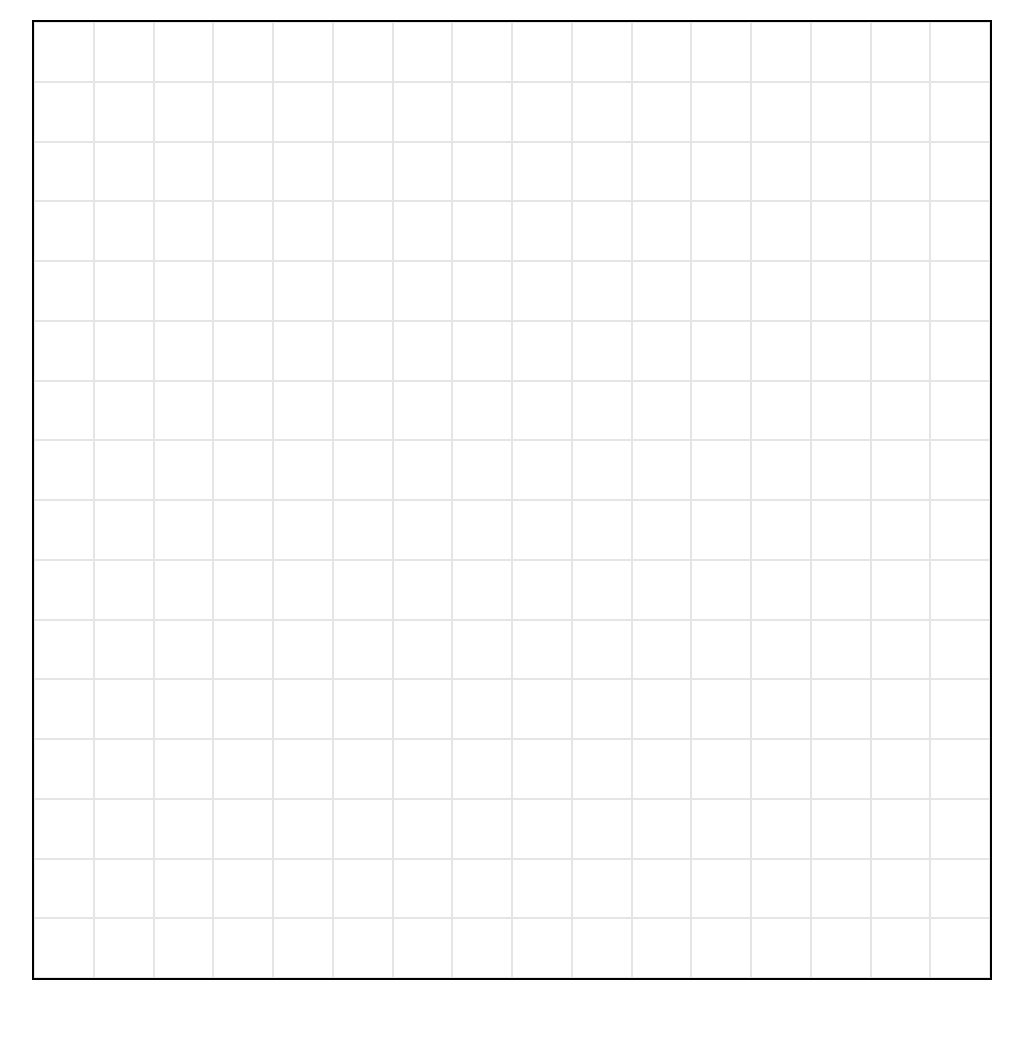
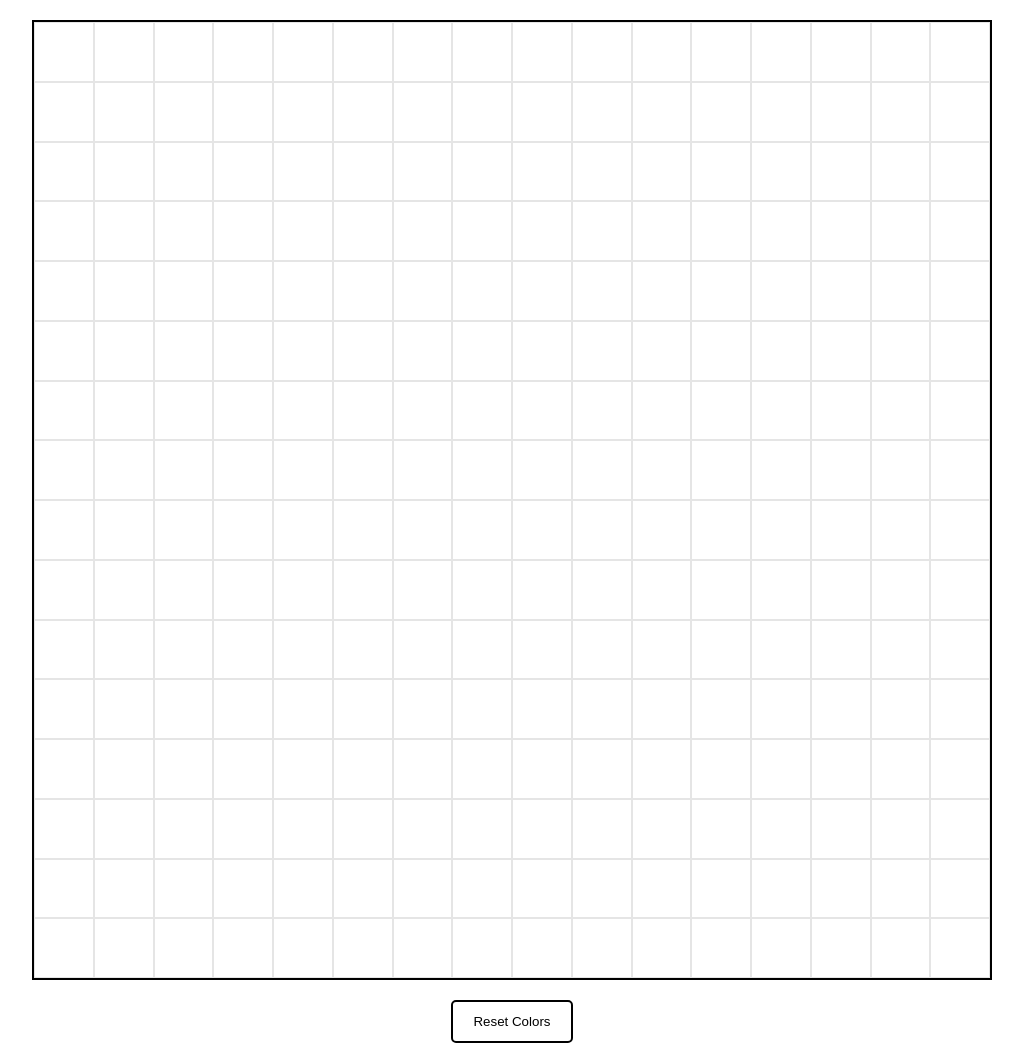
Before and after one commit to OnyxMcQueen/etch-a-sketch, a plain HTML site: page index.html in a window 1280 px wide. Shown: the whole page, without its empty margins (128-1151 px from the left). Before the commit the page ends 1000 px from the top, so only its background shows below. Drawn offline with Linux system fonts and the light colour scheme.

Commit message:
Added main container to house grid and button container; Created reset button with CSS styling

```diff
--- a/index.html
+++ b/index.html
@@ -7,7 +7,12 @@
   <link rel="stylesheet" href="style.css">
 </head>
 <body>
-  <div id="container"></div>
+  <div id="main-container">
+    <div id="container"></div>
+    <div id="button-container">
+      <button class="button" id="reset-button">Reset Colors</button>
+    </div>
+  </div>
   <script src="script.js"></script>
 </body>
 </html>
--- a/style.css
+++ b/style.css
@@ -17,3 +17,17 @@
   border: 1px solid rgba(0, 0, 0, 0.1);
   background-color: white;
 }
+
+#button-container {
+  display: flex;
+  justify-content: center;
+  margin: 20px auto;
+}
+
+.button {
+  color: black;
+  background-color: white;
+  border: 2px solid black;
+  border-radius: 5px;
+  padding: 12px 20px;
+}
```
